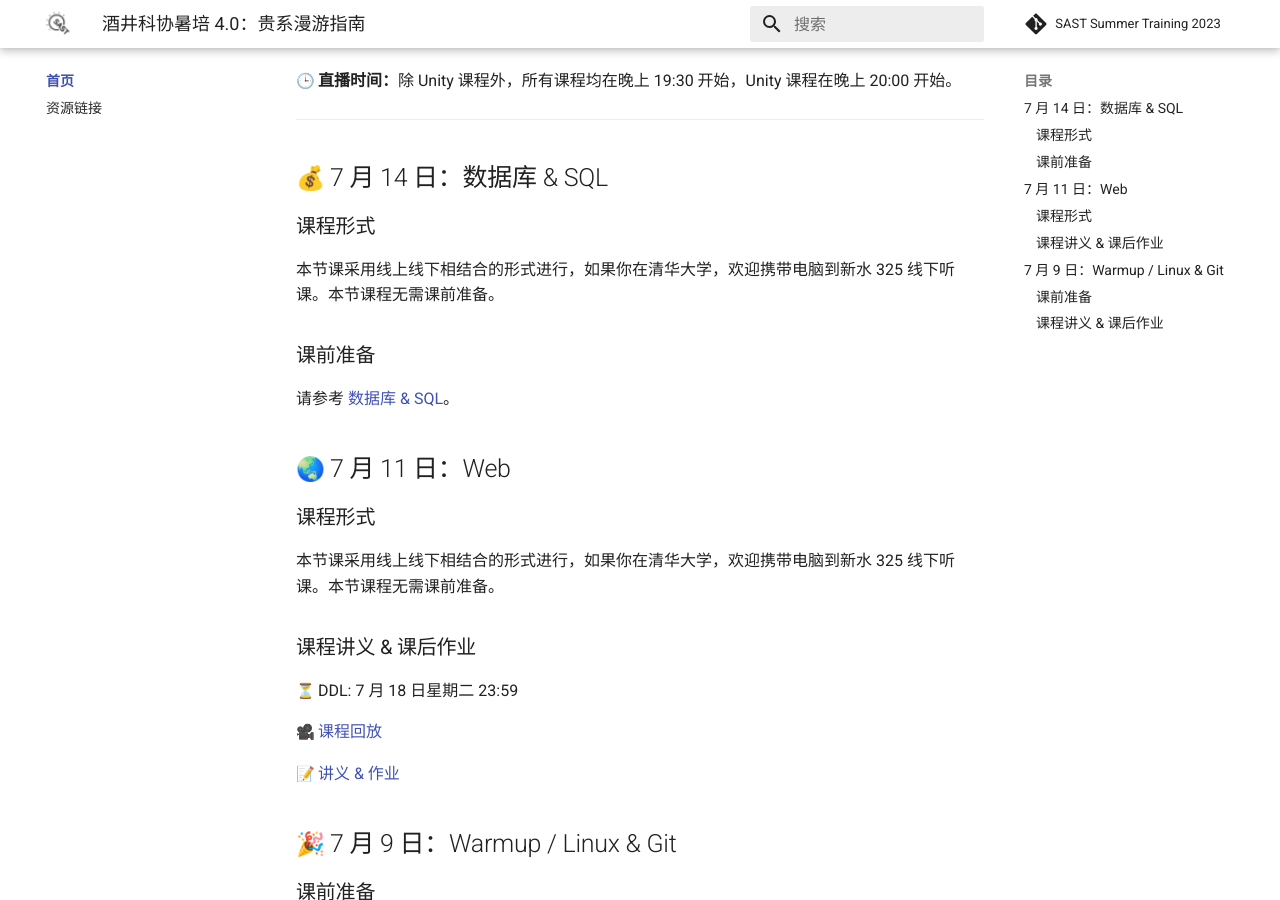
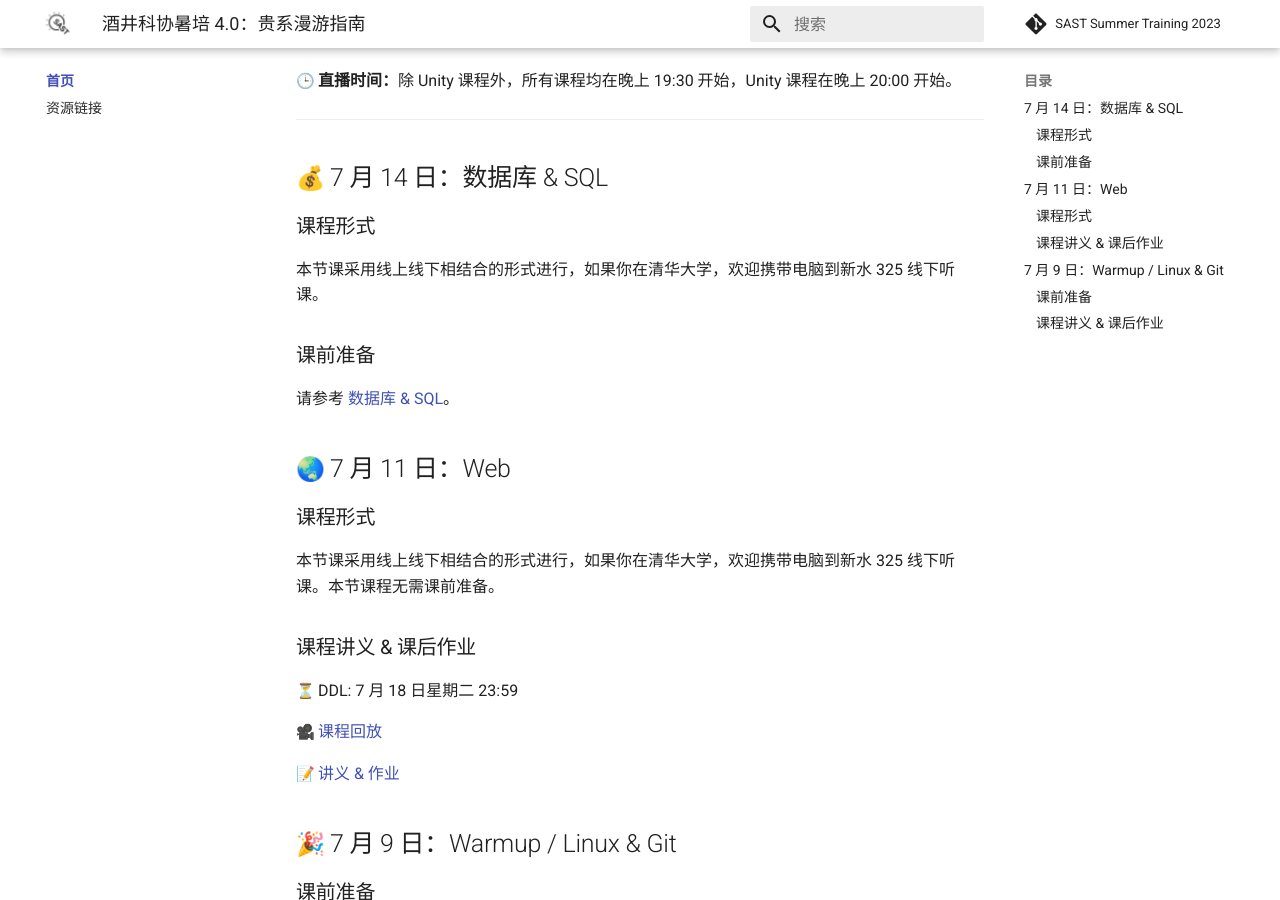
Before and after one commit to sast-summer-training-2023/sast-summer-training-2023.github.io, an MkDocs documentation site: the page built from docs/index.md, in a window 1280 px wide and 900 px high, scrolled down 311 px. Built offline with MkDocs 1.6.1 and Material for MkDocs 9.7.7, drawn with Linux system fonts in a browser that asks for light colours; emoji names are drawn with the system emoji font; comment, search, counter and statistics services are not loaded.

Commit message:
fix: sql needs preparation

```diff
--- a/docs/index.md
+++ b/docs/index.md
@@ -14,7 +14,7 @@
 
 ### 课程形式
 
-本节课采用线上线下相结合的形式进行，如果你在清华大学，欢迎携带电脑到新水 325 线下听课。本节课程无需课前准备。
+本节课采用线上线下相结合的形式进行，如果你在清华大学，欢迎携带电脑到新水 325 线下听课。
 
 ### 课前准备
 
```
